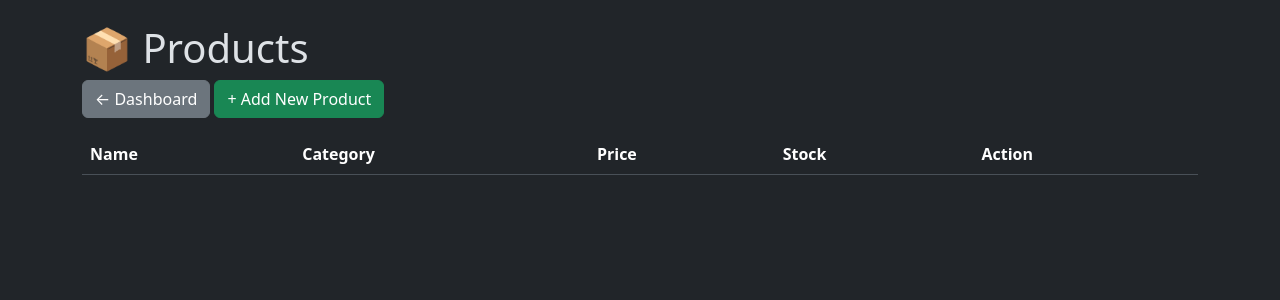
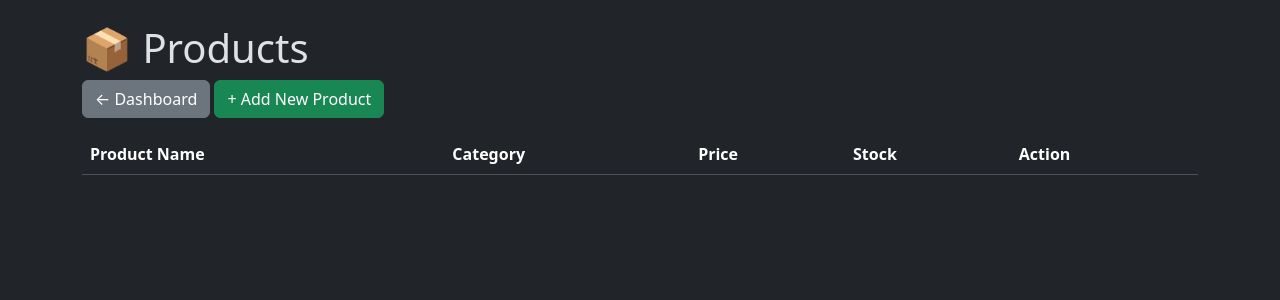
Before and after one commit to sejiro06/princess-inventory, a Flask app: page /products in a window 1280 px wide. Shown: the top 300 px of the page. Run offline with Flask 3, Linux system fonts and the light colour scheme; data that the repository does not hold is empty.

Commit message:
Update products.html

```diff
--- a/templates/products.html
+++ b/templates/products.html
@@ -12,10 +12,10 @@
     <a href="/" class="btn btn-secondary mb-3">← Dashboard</a>
     <a href="/add_product" class="btn btn-success mb-3">+ Add New Product</a>
 
-    <table class="table table-striped">
+    <table class="table table-striped table-hover">
         <thead>
             <tr>
-                <th>Name</th>
+                <th>Product Name</th>
                 <th>Category</th>
                 <th>Price</th>
                 <th>Stock</th>
@@ -30,13 +30,18 @@
                 <td>₱{{ p['price'] }}</td>
                 <td><strong>{{ p['stock'] }}</strong></td>
                 <td>
+                    <!-- Add Stock -->
                     <form method="POST" action="/update_stock/{{ p['id'] }}" class="d-inline">
                         <input type="hidden" name="action" value="add">
-                        <button class="btn btn-sm btn-primary">+ Add</button>
+                        <input type="number" name="quantity" value="1" min="1" style="width: 70px;" class="form-control d-inline">
+                        <button type="submit" class="btn btn-sm btn-primary">+ Add</button>
                     </form>
+
+                    <!-- Subtract Stock -->
                     <form method="POST" action="/update_stock/{{ p['id'] }}" class="d-inline">
                         <input type="hidden" name="action" value="subtract">
-                        <button class="btn btn-sm btn-warning">- Take</button>
+                        <input type="number" name="quantity" value="1" min="1" style="width: 70px;" class="form-control d-inline">
+                        <button type="submit" class="btn btn-sm btn-warning">- Take</button>
                     </form>
                 </td>
             </tr>
```
